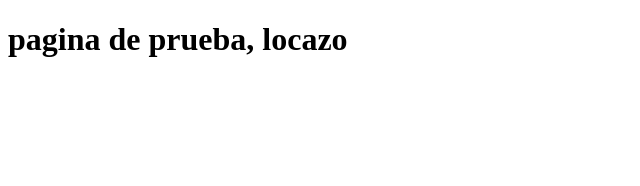
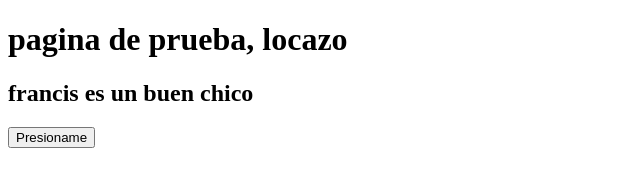
Before and after one commit to FrancisCastilloSanabria/pruebaBlasis, a plain HTML site: page index.html in a window 1280 px wide. Shown: the whole page, without its empty margins (0-640 px from the left). Drawn offline with Linux system fonts and the light colour scheme.

Commit message:
Agregue mi nombre y un boton

```diff
--- a/index.html
+++ b/index.html
@@ -8,5 +8,7 @@
 </head>
 <body>
     <h1>pagina de prueba, locazo</h1>
+    <h2>francis es un buen chico</h2>
+    <button>Presioname</button>
 </body>
 </html>
```
